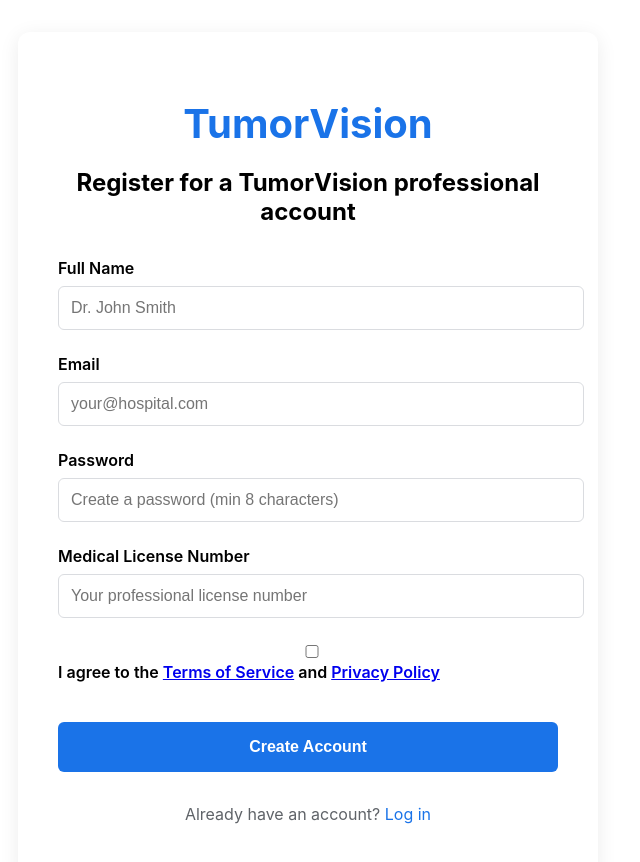
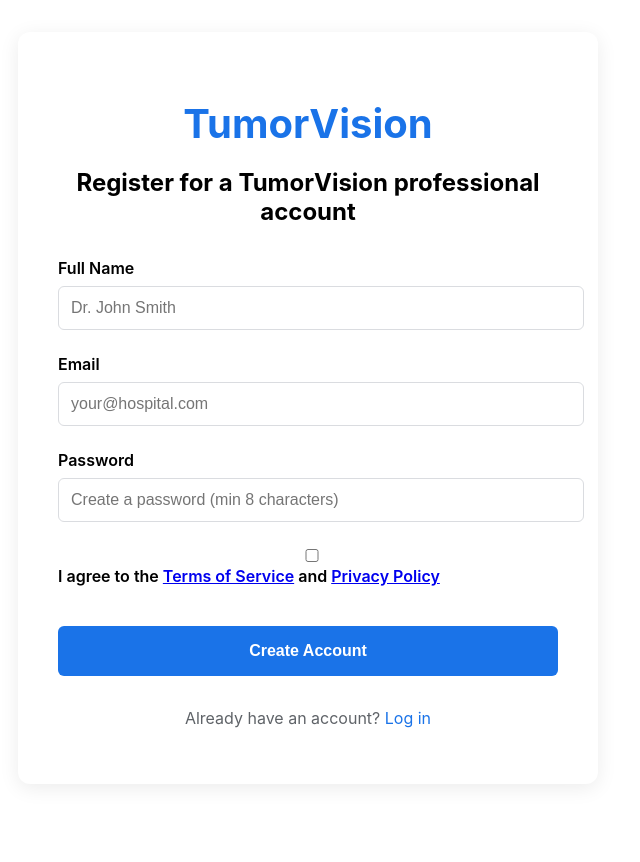
Before and after one commit to Waleedk6/TumorVision, a React (Create React App) app in the folder tumor-vision-frontend/: page /register in a window 1280 px wide. Shown: the top 862 px of the page, without its empty margins (332-972 px from the left). After the commit the page ends 816 px from the top, so only its background shows below. Built offline with nearby package versions, Linux system fonts and the light colour scheme.

Commit message:
`Updated ESLint cache and modified Register.jsx file`

```diff
--- a/tumor-vision-frontend/src/pages/Register.jsx
+++ b/tumor-vision-frontend/src/pages/Register.jsx
@@ -40,15 +40,6 @@ const Register = () => {
             />
           </div>
 
-          <div className="form-group">
-            <label>Medical License Number</label>
-            <input
-              type="text"
-              placeholder="Your professional license number"
-              required
-            />
-          </div>
-
           <div className="form-group checkbox-group">
             <label>
               <input type="checkbox" required /> I agree to the{' '}
```
